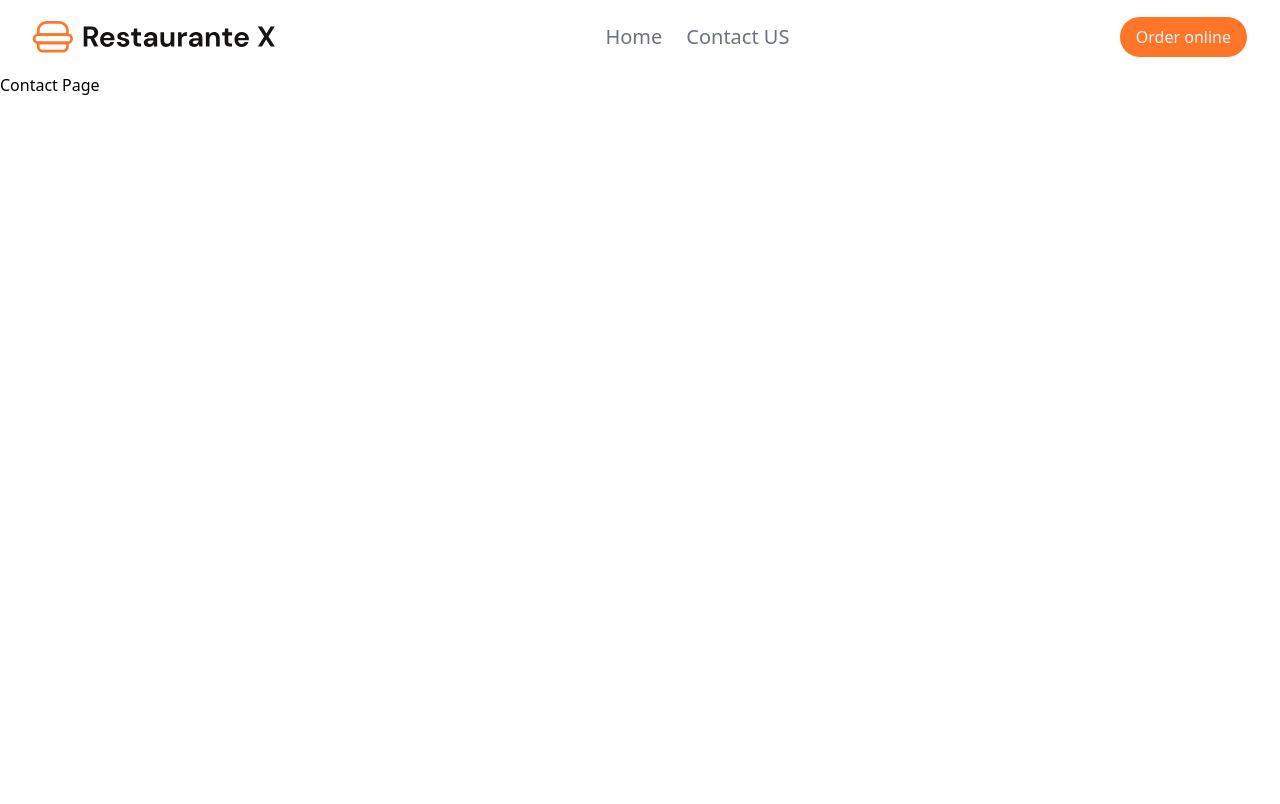
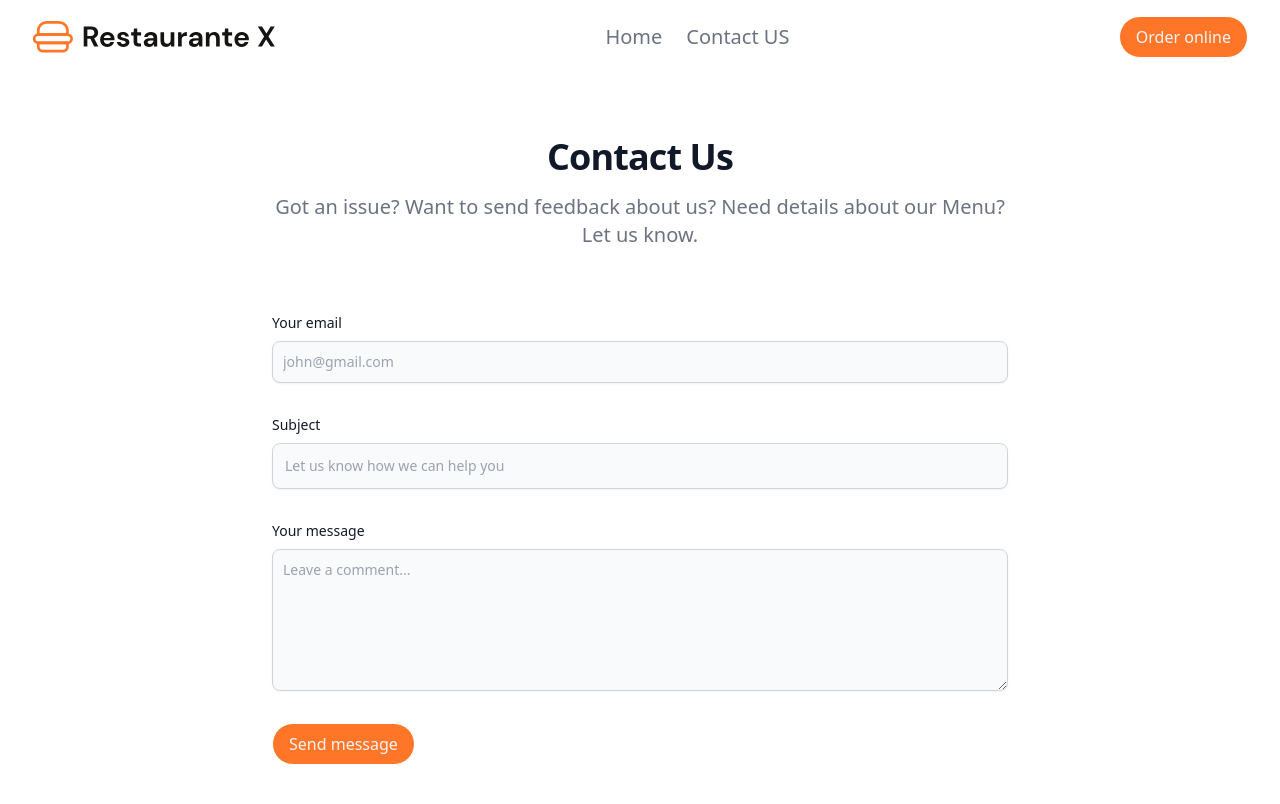
Before and after one commit to shvam0000/restaurant-website, a Next.js app: page /contact-us in a window 1280 px wide. Shown: the top 804 px of the page. Built offline with nearby package versions, Linux system fonts and the light colour scheme.

Commit message:
✨ contact us

```diff
--- /dev/null
+++ b/src/components/contact/form.tsx
@@ -0,0 +1,65 @@
+import { Button } from '../shared';
+
+const ContactForm = () => {
+  return (
+    <section className="bg-white dark:bg-gray-900">
+      <div className="py-8 lg:py-16 px-4 mx-auto max-w-screen-md">
+        <h2 className="mb-4 text-4xl tracking-tight font-extrabold text-center text-gray-900 dark:text-white">
+          Contact Us
+        </h2>
+        <p className="mb-8 lg:mb-16 font-light text-center text-gray-500 dark:text-gray-400 sm:text-xl">
+          Got an issue? Want to send feedback about us? Need details about our
+          Menu?
+          <p>Let us know.</p>
+        </p>
+        <form action="#" className="space-y-8">
+          <div>
+            <label
+              htmlFor="email"
+              className="block mb-2 text-sm font-medium text-gray-900 dark:text-gray-300">
+              Your email
+            </label>
+            <input
+              type="email"
+              id="email"
+              className="shadow-sm bg-gray-50 border border-gray-300 text-gray-900 text-sm rounded-lg focus:ring-primary-500 focus:border-primary-500 block w-full p-2.5 dark:bg-gray-700 dark:border-gray-600 dark:placeholder-gray-400 dark:text-white dark:focus:ring-primary-500 dark:focus:border-primary-500 dark:shadow-sm-light"
+              placeholder="john@gmail.com"
+              required
+            />
+          </div>
+          <div>
+            <label
+              htmlFor="subject"
+              className="block mb-2 text-sm font-medium text-gray-900 dark:text-gray-300">
+              Subject
+            </label>
+            <input
+              type="text"
+              id="subject"
+              className="block p-3 w-full text-sm text-gray-900 bg-gray-50 rounded-lg border border-gray-300 shadow-sm focus:ring-primary-500 focus:border-primary-500 dark:bg-gray-700 dark:border-gray-600 dark:placeholder-gray-400 dark:text-white dark:focus:ring-primary-500 dark:focus:border-primary-500 dark:shadow-sm-light"
+              placeholder="Let us know how we can help you"
+              required
+            />
+          </div>
+          <div className="sm:col-span-2">
+            <label
+              htmlFor="message"
+              className="block mb-2 text-sm font-medium text-gray-900 dark:text-gray-400">
+              Your message
+            </label>
+            <textarea
+              id="message"
+              rows={6}
+              className="block p-2.5 w-full text-sm text-gray-900 bg-gray-50 rounded-lg shadow-sm border border-gray-300 focus:ring-primary-500 focus:border-primary-500 dark:bg-gray-700 dark:border-gray-600 dark:placeholder-gray-400 dark:text-white dark:focus:ring-primary-500 dark:focus:border-primary-500"
+              placeholder="Leave a comment..."></textarea>
+          </div>
+          <Button type="primary">
+            <span>Send message</span>
+          </Button>
+        </form>
+      </div>
+    </section>
+  );
+};
+
+export default ContactForm;
--- /dev/null
+++ b/src/components/contact/index.ts
@@ -0,0 +1 @@
+export { default as Form } from './form';
--- a/src/pages/contact-us.tsx
+++ b/src/pages/contact-us.tsx
@@ -1,5 +1,7 @@
+import ContactForm from '@/components/contact/form';
+
 const Contact = () => {
-  return <div>Contact Page</div>;
+  return <ContactForm />;
 };
 
 export default Contact;
```
